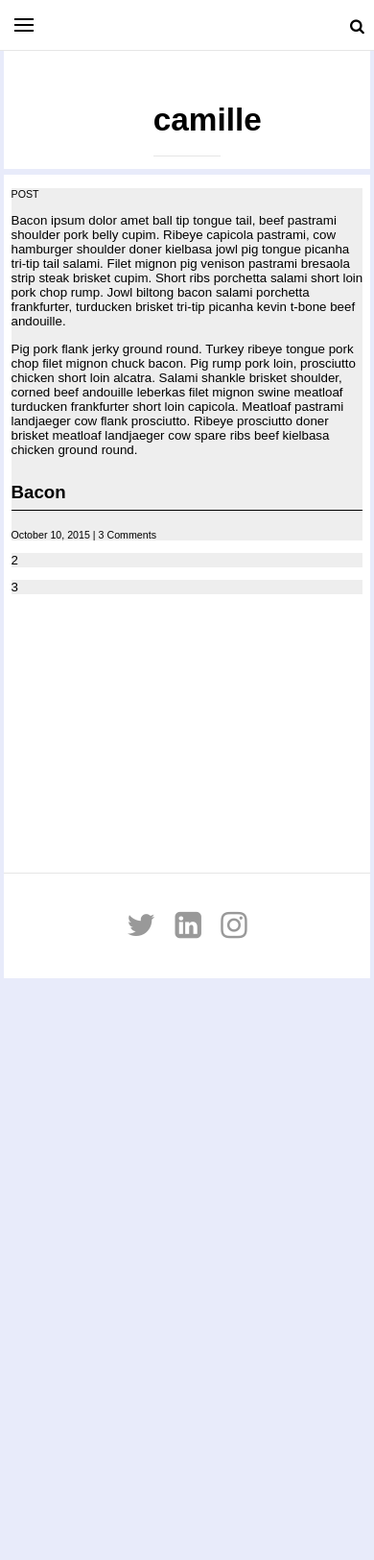
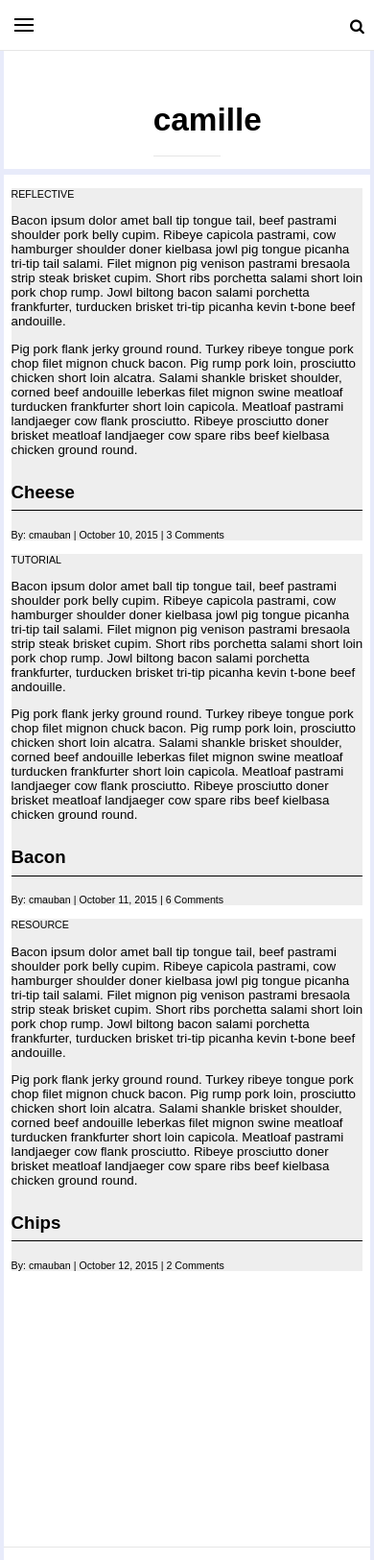
Before and after one commit to cmauban/cmauban.github.io, a website: page src/index.html in a window 390 px wide. Shown: the top 1625 px of the page at 96% size. Before the commit the page ends 1022 px from the top, so only its background shows below. Drawn offline with nearby package versions, Linux system fonts and the light colour scheme; files that its build step writes are made by us from their sources.

Commit message:
editing common code

```diff
--- a/src/index.html
+++ b/src/index.html
@@ -3,7 +3,7 @@
     <head>
         <meta charset="utf-8">
         <meta http-equiv="x-ua-compatible" content="ie=edge">
-        <title>Blog</title>
+        <title>camille mauban | blog</title>
         <meta name="description" content="">
         <meta name="viewport" content="width=device-width, initial-scale=1">
         <link rel="stylesheet" href="https://maxcdn.bootstrapcdn.com/font-awesome/4.4.0/css/font-awesome.min.css">
@@ -59,20 +59,37 @@
 
           <section class="panel active" id="panel-blog">
           <article id="post-1" class="post">
-          <h4>post</h4>
+          <h4>reflective</h4>
           <p>Bacon ipsum dolor amet ball tip tongue tail, beef pastrami shoulder pork belly cupim. Ribeye capicola pastrami, cow hamburger shoulder doner kielbasa jowl pig tongue picanha tri-tip tail salami. Filet mignon pig venison pastrami bresaola strip steak brisket cupim. Short ribs porchetta salami short loin pork chop rump. Jowl biltong bacon salami porchetta frankfurter, turducken brisket tri-tip picanha kevin t-bone beef andouille.</p>
           <p>Pig pork flank jerky ground round. Turkey ribeye tongue pork chop filet mignon chuck bacon. Pig rump pork loin, prosciutto chicken short loin alcatra. Salami shankle brisket shoulder, corned beef andouille leberkas filet mignon swine meatloaf turducken frankfurter short loin capicola. Meatloaf pastrami landjaeger cow flank prosciutto. Ribeye prosciutto doner brisket meatloaf landjaeger cow spare ribs beef kielbasa chicken ground round.</p>
-          <h3>Bacon</h3>
+          <h3>Cheese</h3>
           <ul class="data">
+            <li>By: cmauban  |  </li>
             <li>October 10, 2015  | </li>
             <li>3 Comments</li>
           </ul>
           </article>
           <article id="post-2" class="post">
-            <p>2</p>
+            <h4>tutorial</h4>
+            <p>Bacon ipsum dolor amet ball tip tongue tail, beef pastrami shoulder pork belly cupim. Ribeye capicola pastrami, cow hamburger shoulder doner kielbasa jowl pig tongue picanha tri-tip tail salami. Filet mignon pig venison pastrami bresaola strip steak brisket cupim. Short ribs porchetta salami short loin pork chop rump. Jowl biltong bacon salami porchetta frankfurter, turducken brisket tri-tip picanha kevin t-bone beef andouille.</p>
+            <p>Pig pork flank jerky ground round. Turkey ribeye tongue pork chop filet mignon chuck bacon. Pig rump pork loin, prosciutto chicken short loin alcatra. Salami shankle brisket shoulder, corned beef andouille leberkas filet mignon swine meatloaf turducken frankfurter short loin capicola. Meatloaf pastrami landjaeger cow flank prosciutto. Ribeye prosciutto doner brisket meatloaf landjaeger cow spare ribs beef kielbasa chicken ground round.</p>
+            <h3>Bacon</h3>
+            <ul class="data">
+              <li>By: cmauban  |  </li>
+              <li>October 11, 2015  | </li>
+              <li>6 Comments</li>
+            </ul>
           </article>
           <article id="post-3" class="post">
-            <p>3</p>
+            <h4>resource</h4>
+            <p>Bacon ipsum dolor amet ball tip tongue tail, beef pastrami shoulder pork belly cupim. Ribeye capicola pastrami, cow hamburger shoulder doner kielbasa jowl pig tongue picanha tri-tip tail salami. Filet mignon pig venison pastrami bresaola strip steak brisket cupim. Short ribs porchetta salami short loin pork chop rump. Jowl biltong bacon salami porchetta frankfurter, turducken brisket tri-tip picanha kevin t-bone beef andouille.</p>
+            <p>Pig pork flank jerky ground round. Turkey ribeye tongue pork chop filet mignon chuck bacon. Pig rump pork loin, prosciutto chicken short loin alcatra. Salami shankle brisket shoulder, corned beef andouille leberkas filet mignon swine meatloaf turducken frankfurter short loin capicola. Meatloaf pastrami landjaeger cow flank prosciutto. Ribeye prosciutto doner brisket meatloaf landjaeger cow spare ribs beef kielbasa chicken ground round.</p>
+            <h3>Chips</h3>
+            <ul class="data">
+              <li>By: cmauban  |  </li>
+              <li>October 12, 2015  | </li>
+              <li>2 Comments</li>
+            </ul>
           </article>
       </section> <!--END OF BLOG PANEL-->
         <section class="panel" id="panel-about">
--- a/src/js/main.js
+++ b/src/js/main.js
@@ -7,7 +7,7 @@ $('.navlist').each(function(){ //iterates through each ahref
 
     $(this).addClass('active').siblings().removeClass('active'); //current href clicked is active
 
-    var active = $(this).attr('href'); //targets active tab
+    var active = $(this).attr('href'); //targets active tab and grabs that href
 
     $(active).addClass('active').siblings().removeClass('active'); //activates the corresponding content
 
--- a/src/scss/_desktop.scss
+++ b/src/scss/_desktop.scss
@@ -1,9 +1,3 @@
-
-
-body {
-  background: #E8EBFA;
-}
-
 .page-wrap {
   box-sizing: border-box;
   transform: none;
@@ -11,7 +5,6 @@ body {
   position: relative;
   padding: 5%;
 }
-
 
 .page-container {
   box-sizing: border-box;
@@ -33,7 +26,6 @@ body {
       .sidebar-desktop {
         padding-top: 0px;
         padding-bottom: 1px;
-        position: static;
       }
 
       #page-header-sidebar {
@@ -52,10 +44,10 @@ body {
 
 
 
-#nav {
+#nav { //FLEXIBLE NAV
   margin-bottom: 5%;
 
-    .nav-inner {
+    .nav-inner { //NAV LINKS & SEARCH BAR
       width: 100%;
       max-width: 1400px;
       margin: 0 auto;
@@ -73,7 +65,7 @@ body {
   left: 0;
   bottom: 0;
 
-      .item {
+      .item { //LINES IN ICON
         position: absolute;
         display: block;
         font-size: 0;
@@ -110,7 +102,7 @@ body {
   font-size: 0;
   margin-bottom:0;
 
-      li {
+      li { //EACH LINE OF LINK
         display: block;
         text-transform: uppercase;
         letter-spacing: 3px;
@@ -122,7 +114,7 @@ body {
 }
 
 
-#nav a[href] { //TAB LINKS
+#nav a[href] { //NAV LINKS
   display: block;
   bottom: -1px;
   padding-right: 8px;
@@ -189,7 +181,7 @@ body {
   padding-bottom: 10%;
 
 
-    a[href] { //TAB LINKS
+    a[href] { //ICON LINKS
       display: inline-block;
       bottom: -1px;
       padding-right: 8px;
--- a/src/scss/_tablet.scss
+++ b/src/scss/_tablet.scss
@@ -7,6 +7,7 @@
 .page-container {
   margin-top: 0!important;
   padding-top: 0!important;
+  box-sizing: border-box;
 }
 
 .blog-content {
@@ -71,7 +72,7 @@
         display: block;
       }
 
-  }
+}
 
 ul #hamburger {
   position: fixed;
@@ -124,7 +125,6 @@ ul #hamburger {
     display: none;
   }
 
-
 }
 
 button.search {
@@ -137,7 +137,6 @@ button.search {
   margin: auto;
   top: 0;
   right: 0;
-
 }
 
 
```
Also changed, not shown: src/scss/_common.scss (+1 -10 lines).
